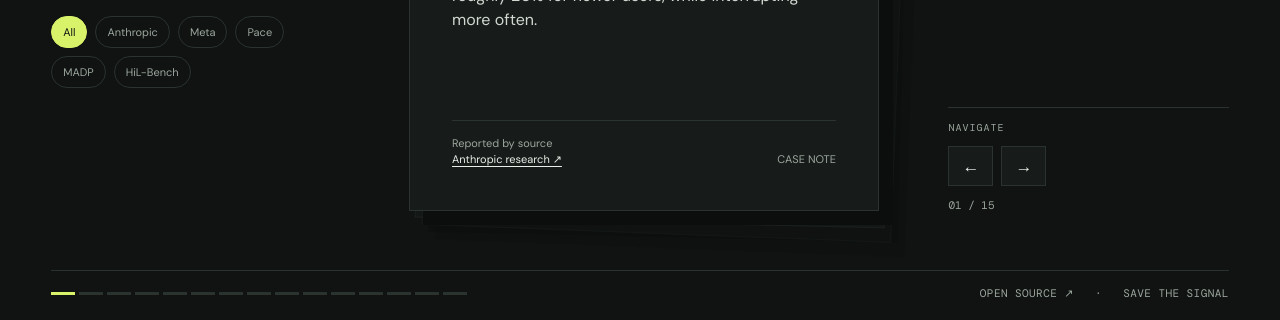
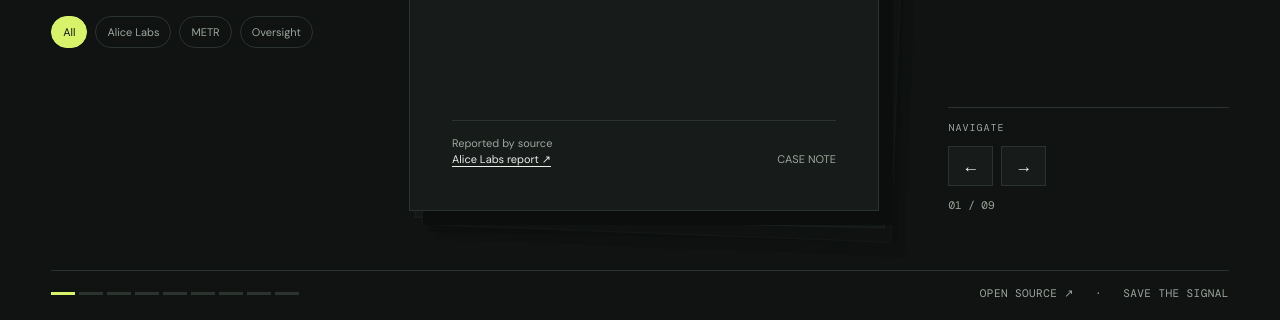
Before and after one commit to automationscompany/ai-sme-swipe, a plain HTML site: page index.html in a window 1280 px wide. Shown: the part 480-800 px from the top of the page. Drawn offline with nearby package versions, Linux system fonts and the light colour scheme.

Commit message:
Refresh research cards

```diff
--- a/index.html
+++ b/index.html
@@ -53,31 +53,25 @@
 </head>
 <body>
 <div class="app">
-<header class="topbar"><div class="brand"><span class="mark"></span><strong>FIELD NOTES</strong></div><div class="issue">AI as subject-matter expert · 13 SEP 2026</div></header>
+<header class="topbar"><div class="brand"><span class="mark"></span><strong>FIELD NOTES</strong></div><div class="issue">AI as subject-matter expert · 13 SEP 2026 · ROUND 2</div></header>
 <main class="main">
-<section class="intro"><div><div class="eyebrow">Swipeable research</div><h1>AI, inside the business.</h1></div><div><p>New articles, unpacked into the claims, constraints, and open questions that matter.</p><div class="filter" aria-label="Filter cards"><button class="active" data-filter="all">All</button><button data-filter="anthropic">Anthropic</button><button data-filter="meta">Meta</button><button data-filter="pace">Pace</button><button data-filter="madp">MADP</button><button data-filter="hilbench">HiL-Bench</button></div></div></section>
+<section class="intro"><div><div class="eyebrow">Swipeable research</div><h1>AI, inside the business.</h1></div><div><p>New articles, unpacked into the claims, constraints, and open questions that matter.</p><div class="filter" aria-label="Filter cards"><button class="active" data-filter="all">All</button><button data-filter="alice">Alice Labs</button><button data-filter="metr">METR</button><button data-filter="oversight">Oversight</button></div></div></section>
 <section class="reader" aria-label="Swipeable article reader"><div class="deck" id="deck"></div></section>
-<aside class="side"><div class="side-block"><div class="side-label">How to read</div><p>Swipe horizontally, tap the arrows, or use ← →. Vertical scrolling still works on phones.</p></div><div class="side-block"><div class="side-label">The thread</div><p>Autonomy is expanding, but review shifts toward monitoring, reusable expertise, and accountable checkpoints.</p></div><div class="side-block"><div class="side-label">Navigate</div><div class="controls"><button id="prev" aria-label="Previous card">←</button><button id="next" aria-label="Next card">→</button></div><div class="counter" id="counter">01 / 15</div></div></aside>
+<aside class="side"><div class="side-block"><div class="side-label">How to read</div><p>Swipe horizontally, tap the arrows, or use ← →. Vertical scrolling still works on phones.</p></div><div class="side-block"><div class="side-label">The thread</div><p>Measured gains remain workflow-specific, while autonomy increases the value—and limits—of human oversight.</p></div><div class="side-block"><div class="side-label">Navigate</div><div class="controls"><button id="prev" aria-label="Previous card">←</button><button id="next" aria-label="Next card">→</button></div><div class="counter" id="counter">01 / 09</div></div></aside>
 </main>
 <footer class="bottom"><div class="progress" id="progress"></div><div class="hint">OPEN SOURCE ↗ &nbsp; · &nbsp; SAVE THE SIGNAL</div></footer>
 </div>
 <script>
 const cards=[
-{article:'anthropic',label:'Anthropic · 01',kind:'signal',title:'Trust changes <em>the review mode.</em>',body:'In Anthropic’s study, experienced Claude Code users auto-approved over 40% of sessions, versus roughly 20% for newer users, while interrupting more often.',source:'Anthropic research',url:'https://www.anthropic.com/research/measuring-agent-autonomy'},
-{article:'anthropic',label:'Anthropic · 02',kind:'boundary',title:'Oversight moves from <em>approval to intervention.</em>',body:'The study argues effective oversight means staying able to monitor and intervene, rather than approving every action individually.',source:'Anthropic research',url:'https://www.anthropic.com/research/measuring-agent-autonomy'},
-{article:'anthropic',label:'Anthropic · 03',kind:'question',title:'Coding may be an <em>easy case.</em>',body:'Anthropic cautions that software is unusually testable; domains where verification requires equivalent expertise may shift toward autonomy more slowly.',source:'Anthropic research',url:'https://www.anthropic.com/research/measuring-agent-autonomy'},
-{article:'meta',label:'Meta · 01',kind:'signal',title:'Expertise became <em>reusable skills.</em>',body:'Meta reports encoding senior efficiency engineers’ domain expertise into reusable, composable skills for infrastructure agents.',source:'Engineering at Meta',url:'https://engineering.fb.com/2026/04/16/developer-tools/capacity-efficiency-at-meta-how-unified-ai-agents-optimize-performance-at-hyperscale'},
-{article:'meta',label:'Meta · 02',kind:'signal',title:'The agent handles the <em>long tail.</em>',body:'Meta reports agents now automate finding and fixing performance issues, recovering hundreds of megawatts and compressing investigations into minutes.',source:'Engineering at Meta',url:'https://engineering.fb.com/2026/04/16/developer-tools/capacity-efficiency-at-meta-how-unified-ai-agents-optimize-performance-at-hyperscale'},
-{article:'meta',label:'Meta · 03',kind:'question',title:'The human boundary is <em>unstated.</em>',body:'The engineering account describes automation at scale but does not quantify approval, escalation, or accountability rules for fixes.',source:'Engineering at Meta',url:'https://engineering.fb.com/2026/04/16/developer-tools/capacity-efficiency-at-meta-how-unified-ai-agents-optimize-performance-at-hyperscale'},
-{article:'pace',label:'Pace · 01',kind:'signal',title:'Regulated work gets a <em>single checkpoint.</em>',body:'Sequoia reports Pace agents read SOPs, operate across back-office systems, and return cited reviews with documented reasoning for one human confirmation.',source:'Sequoia Capital',url:'https://sequoiacap.com/article/partnering-with-pace-making-work-weightless/'},
-{article:'pace',label:'Pace · 02',kind:'boundary',title:'Auditability is part of <em>the product.</em>',body:'The investor account says Pace targets accuracy and reliability SLAs, audits every decision, and implements guardrails and permissions.',source:'Sequoia Capital',url:'https://sequoiacap.com/article/partnering-with-pace-making-work-weightless/'},
-{article:'pace',label:'Pace · 03',kind:'question',title:'Production evidence, <em>vendor-adjacent.</em>',body:'Sequoia says large regulated insurers process tens of thousands of tasks monthly; the adoption claim is investor-reported, not independent validation.',source:'Sequoia Capital',url:'https://sequoiacap.com/article/partnering-with-pace-making-work-weightless/'},
-{article:'anthropic',label:'Anthropic · 04',kind:'signal',title:'Experts still decide <em>what to build.</em>',body:'In Anthropic’s analysis, users made about 70% of planning decisions while Claude made about 80% of execution decisions.',source:'Anthropic research',url:'https://anthropic.com/research/claude-code-expertise'},
-{article:'anthropic',label:'Anthropic · 05',kind:'boundary',title:'Domain expertise remains <em>the multiplier.</em>',body:'Anthropic reports expert sessions reached verified success more than twice as often as novice sessions after encountering trouble.',source:'Anthropic research',url:'https://anthropic.com/research/claude-code-expertise'},
-{article:'madp',label:'MADP · 01',kind:'signal',title:'Selective review reaches <em>production scale.</em>',body:'The authors report 97% full-pipeline automation across 955 documents, with 3% routed to non-AI fallback.',source:'arXiv paper',url:'https://arxiv.org/html/2605.17159v1'},
-{article:'madp',label:'MADP · 02',kind:'boundary',title:'Human correction stays <em>in the loop.</em>',body:'The pipeline reports 98.5% document accuracy with human supervision and uses corrections without retraining the underlying models.',source:'arXiv paper',url:'https://arxiv.org/html/2605.17159v1'},
-{article:'hilbench',label:'HiL-Bench · 01',kind:'signal',title:'The missing skill is <em>knowing when to ask.</em>',body:'HiL-Bench tests selective escalation across 300 software and text-to-SQL tasks containing 1,131 human-validated blockers.',source:'arXiv paper',url:'https://arxiv.org/html/2604.09408v2'},
-{article:'hilbench',label:'HiL-Bench · 02',kind:'boundary',title:'Confident autonomy can <em>guess wrong.</em>',body:'The authors report no frontier model recovered more than a fraction of full-information performance under incomplete specifications.',source:'arXiv paper',url:'https://arxiv.org/html/2604.09408v2'},
+{article:'alice',label:'Alice Labs · 01',kind:'signal',title:'ROI evidence is <em>layered.</em>',body:'Alice Labs compares 47 public metrics across field studies, surveys, disclosures, operating cases, and vendor customer stories.',source:'Alice Labs report',url:'https://alicelabs.ai/reports/ai-automation-roi-benchmark-2026'},
+{article:'alice',label:'Alice Labs · 02',kind:'boundary',title:'Workflow gains are <em>not enterprise ROI.</em>',body:'The report says credible workflow gains remain conditional on baseline measurement, workflow redesign, adoption, governance, and cost discipline.',source:'Alice Labs report',url:'https://alicelabs.ai/reports/ai-automation-roi-benchmark-2026'},
+{article:'alice',label:'Alice Labs · 03',kind:'question',title:'The audit gap <em>remains.</em>',body:'Many public cases are vendor-published, annualized, expected, or gross of implementation costs; the report supplies no independent audit.',source:'Alice Labs report',url:'https://alicelabs.ai/reports/ai-automation-roi-benchmark-2026'},
+{article:'metr',label:'METR · 01',kind:'signal',title:'Agent horizons keep <em>rising.</em>',body:'METR estimates frontier-agent task horizons from over 100 diverse software tasks with automatically evaluated success criteria.',source:'METR',url:'https://metr.org/time-horizons/'},
+{article:'metr',label:'METR · 02',kind:'boundary',title:'Sixteen hours is <em>unreliable territory.</em>',body:'METR warns that measurements above 16 hours are unreliable with its current task suite, despite the upward trend.',source:'METR',url:'https://metr.org/time-horizons/'},
+{article:'metr',label:'METR · 03',kind:'question',title:'A horizon is not <em>autonomy.</em>',body:'METR says its metric measures task difficulty and predicted success, not how long agents can act autonomously in real work.',source:'METR',url:'https://metr.org/time-horizons/'},
+{article:'oversight',label:'Oversight · 01',kind:'signal',title:'Human judgment has <em>capacity limits.</em>',body:'An independent study found only moderate reviewer agreement on risk labels across 125 adversarially weighted agent actions.',source:'arXiv paper',url:'https://arxiv.org/html/2606.08919'},
+{article:'oversight',label:'Oversight · 02',kind:'boundary',title:'More escalation can become <em>less safe.</em>',body:'The paper models an inverted-U relationship in which reviewer fatigue makes maximum escalation unsafe.',source:'arXiv paper',url:'https://arxiv.org/html/2606.08919'},
+{article:'oversight',label:'Oversight · 03',kind:'question',title:'The result is <em>not yet field validation.</em>',body:'The authors present an open-source oversight firewall and modeling results that motivate further human-subject study.',source:'arXiv paper',url:'https://arxiv.org/html/2606.08919'},
 ];
 let activeFilter='all', index=0, visible=[];
 const deck=document.getElementById('deck'),counter=document.getElementById('counter'),progress=document.getElementById('progress');
```
